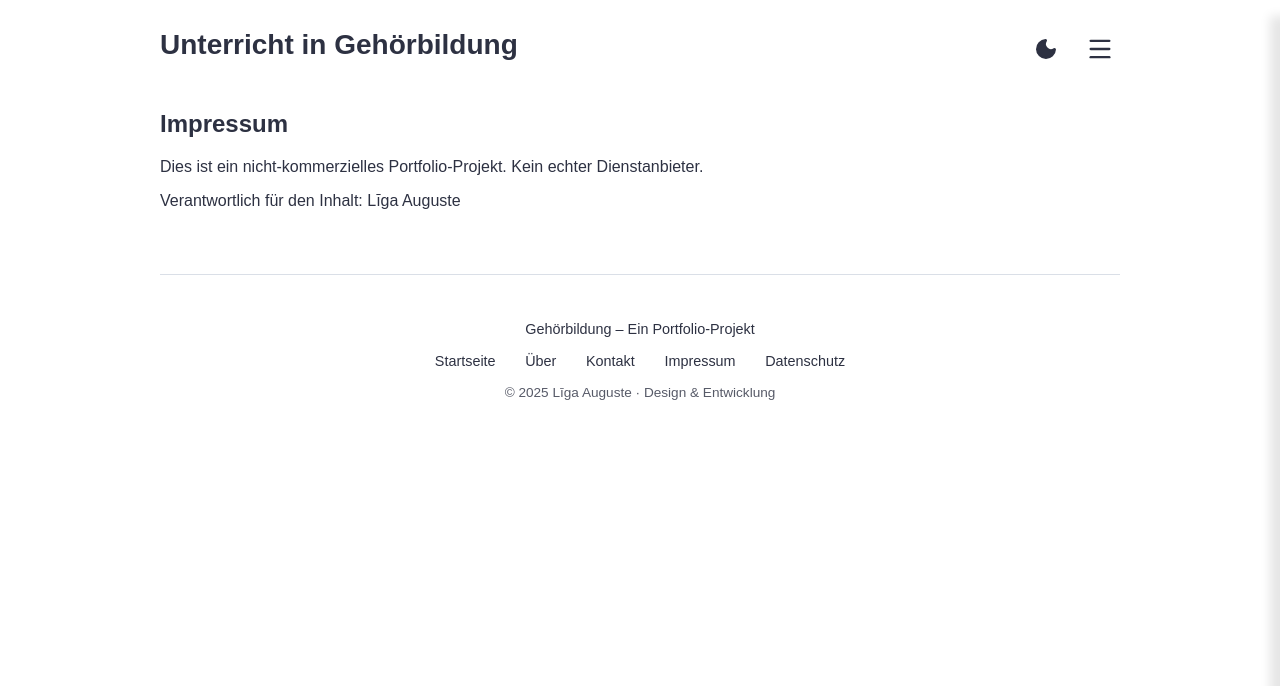
After one commit to liga-auguste/aural-learning-platform, a Django app: page /impressum/ in a window 1280 px wide. The commit adds this page. Shown: the top 686 px of the page. Run offline with Django 5.2, Linux system fonts and the light colour scheme; some web fonts are replaced.

Commit message:
footer and pages for it created - about, contact, datenschutz and impressum

```diff
--- a/diary/settings.py
+++ b/diary/settings.py
@@ -57,7 +57,7 @@ ROOT_URLCONF = "diary.urls"
 TEMPLATES = [
     {
         "BACKEND": "django.template.backends.django.DjangoTemplates",
-        "DIRS": [],
+        "DIRS": [BASE_DIR / "templates"],
         "APP_DIRS": True,
         "OPTIONS": {
             "context_processors": [
--- a/diary/urls.py
+++ b/diary/urls.py
@@ -1,29 +1,22 @@
-"""
-URL configuration for diary project.
-
-The `urlpatterns` list routes URLs to views. For more information please see:
-    https://docs.djangoproject.com/en/5.1/topics/http/urls/
-Examples:
-Function views
-    1. Add an import:  from my_app import views
-    2. Add a URL to urlpatterns:  path('', views.home, name='home')
-Class-based views
-    1. Add an import:  from other_app.views import Home
-    2. Add a URL to urlpatterns:  path('', Home.as_view(), name='home')
-Including another URLconf
-    1. Import the include() function: from django.urls import include, path
-    2. Add a URL to urlpatterns:  path('blog/', include('blog.urls'))
-"""
-
 from django.conf import settings
 from django.conf.urls.static import static
 from django.contrib import admin
 from django.urls import path, include
 
+from django.views.generic import TemplateView
+
+from modules.views import contact_view
+
 urlpatterns = [
     path("admin/", admin.site.urls),
     path("", include(("modules.urls", "modules"), namespace="modules")),   # Root auf modules
     path("accounts/", include("django.contrib.auth.urls")),
+    path("about/", TemplateView.as_view(template_name="about.html"), name="about"),
+    path("impressum/", TemplateView.as_view(template_name="impressum.html"), name="impressum"),
+    path("datenschutz/", TemplateView.as_view(template_name="datenschutz.html"), name="datenschutz"),
+    path("kontakt/", contact_view, name="contact"),
+    path("kontakt/danke/", TemplateView.as_view(template_name="contact_thanks.html"),
+         name="contact_thanks"),
 ]
 
 if settings.DEBUG:
--- a/modules/static/css/style.css
+++ b/modules/static/css/style.css
@@ -59,14 +60,6 @@ body {
   transform: translateX(0); /* hereinfahren */
 }
 
-.icon-btn {
-  background: none;
-  border: 0;
-  cursor: pointer;
-}
-
-
-
 .sidebar li {
   width: 100%;
 }
@@ -161,6 +154,12 @@ nav h1 {
   cursor: pointer;
 }
 
+.icon-btn {
+  background: none;
+  border: 0;
+  cursor: pointer;
+}
+
 .icon-btn svg,
 .theme-switch svg {
   display: block;
@@ -183,6 +182,12 @@ nav h1 {
   z-index: 5;
 }
 
+.icon-btn {
+  background: none;
+  border: 0;
+  cursor: pointer;
+}
+
 .theme-switch svg {
   fill: var(--text-color);
 }
@@ -643,3 +631,71 @@ input, textarea, select, button {
   font-family: inherit;
   font-size: 1rem;
 }
+
+
+/* Footer */
+footer.site-footer {
+  margin-top: 4rem;
+  padding: 2rem 0;
+  border-top: 1px solid var(--lecture-hover);
+  color: var(--text-color);
+  background-color: var(--bcg-col);
+  text-align: center;
+  font-size: 0.9rem;
+}
+
+.footer-links {
+  margin: 1rem 0;
+}
+
+.footer-links a {
+  margin: 0 0.8rem;
+  text-decoration: none;
+  color: var(--text-color);
+  transition: color 0.2s ease;
+}
+
+.footer-links a:hover {
+  color: var(--btn-hover);
+}
+
+.footer-top p {
+  font-weight: 500;
+  margin-bottom: 0.5rem;
+}
+
+.footer-bottom p {
+  font-size: 0.85rem;
+  opacity: 0.8;
+}
+
+/* Kontaktformular */
+.form .form-row {
+  margin-bottom: 1rem;
+}
+.form label {
+  display: block;
+  margin-bottom: 0.25rem;
+  font-weight: 500;
+}
+.form input[type="text"],
+.form input[type="email"],
+.form textarea {
+  width: 100%;
+  padding: 0.6rem 0.7rem;
+  border: 1px solid var(--lecture-hover);
+  background: var(--bcg-col);
+  color: var(--text-color);
+  border-radius: 6px;
+}
+.form .checkbox label {
+  display: flex;
+  align-items: center;
+  gap: 0.5rem;
+  font-weight: 400;
+}
+.form .error {
+  margin-top: 0.3rem;
+  font-size: 0.85rem;
+  color: #b00020;
+}
--- a/modules/templates/base.html
+++ b/modules/templates/base.html
@@ -61,6 +61,24 @@
     {% block content %}{% endblock content %}
 <script defer src="{% static 'modules/js/script.js' %}"></script>
 </body>
+<footer class="site-footer">
+  <div class="footer-top">
+    <p>Gehörbildung – Ein Portfolio-Projekt</p>
+  </div>
+
+  <div class="footer-links">
+    <a href="{% url 'modules:entry_list' %}">Startseite</a>
+    <a href="{% url 'about' %}">Über</a>
+    <a href="{% url 'contact' %}">Kontakt</a>
+    <a href="{% url 'impressum' %}">Impressum</a>
+    <a href="{% url 'datenschutz' %}">Datenschutz</a>
+  </div>
+
+  <div class="footer-bottom">
+    <p>© 2025 Līga Auguste · Design & Entwicklung</p>
+  </div>
+</footer>
+
 <br>
 <br>
 </html>
--- /dev/null
+++ b/templates/impressum.html
@@ -0,0 +1,8 @@
+{% extends "base.html" %}
+{% block title %}Impressum{% endblock %}
+
+{% block content %}
+  <h2>Impressum</h2>
+  <p>Dies ist ein nicht-kommerzielles Portfolio-Projekt. Kein echter Dienstanbieter.</p>
+  <p>Verantwortlich für den Inhalt: Līga Auguste</p>
+{% endblock %}
```
Also changed, not shown: other parts of modules/static/css/style.css (+18 -34 lines), modules/forms.py (+16 -0 lines), modules/views.py (+30 -0 lines), templates/about.html (added, +7 -0 lines), templates/contact.html (added, +39 -0 lines), templates/contact_thanks.html (added, +7 -0 lines), templates/datenschutz.html (added, +7 -0 lines).
